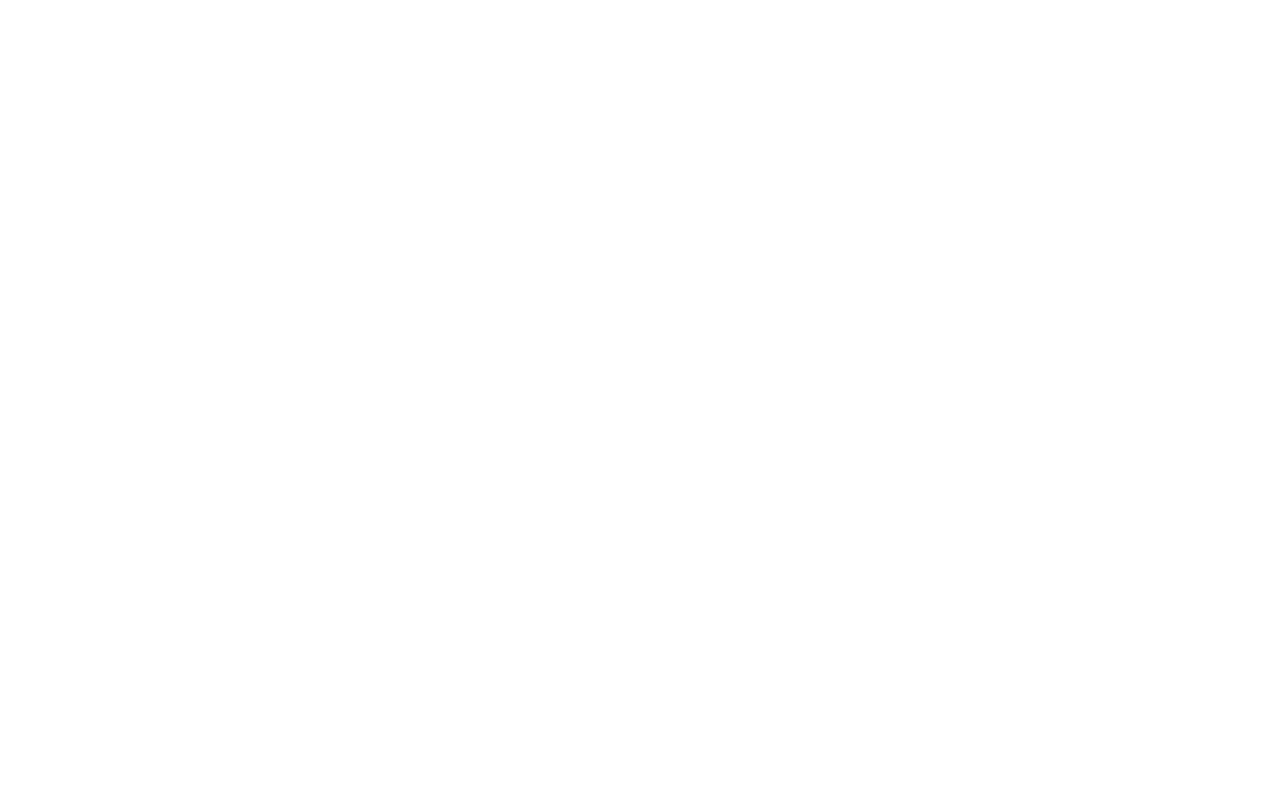
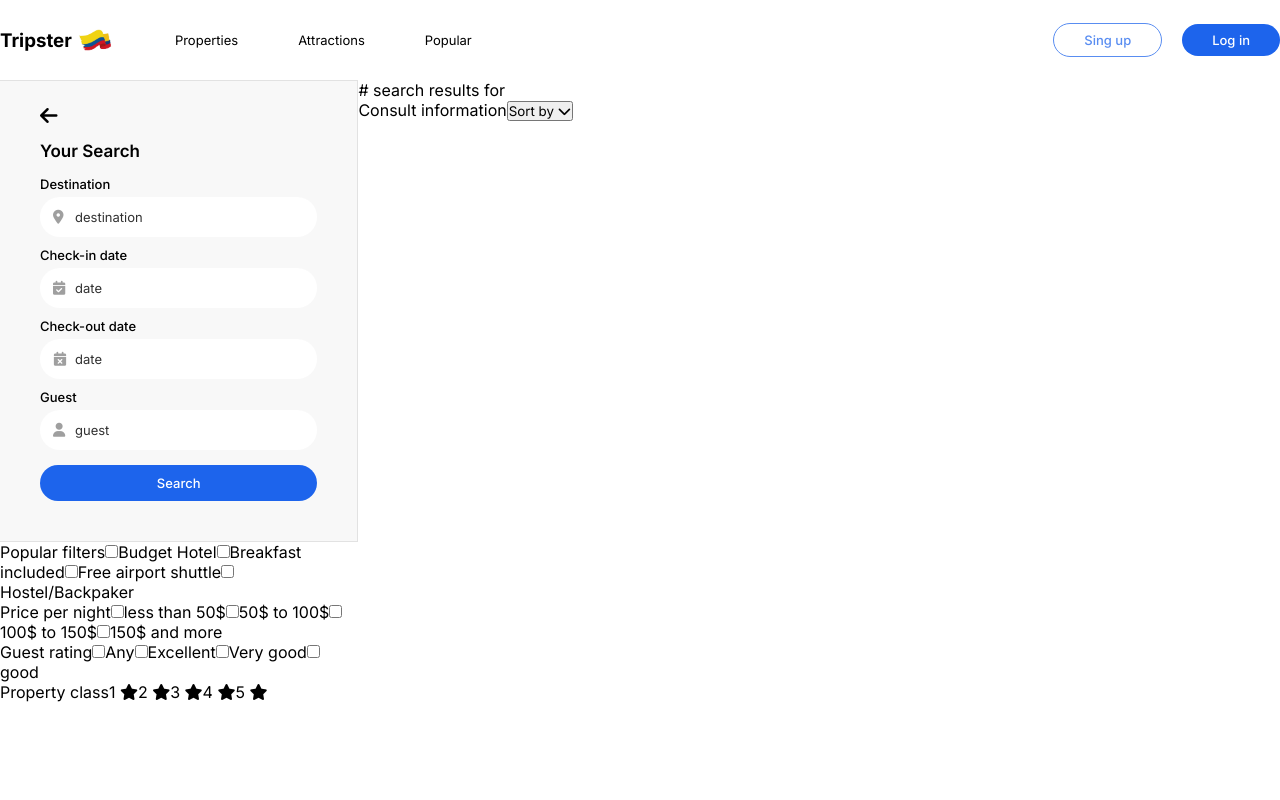
Before and after one commit to juandavid3196/hotelbookingapp, an Angular app: page /search in a window 1280 px wide. Before the commit this address led to /. Shown: the top 800 px of the page. Built offline with nearby package versions, Linux system fonts and the light colour scheme.

Commit message:
search module, search structure and form section style

```diff
--- a/src/app/app-routing.module.ts
+++ b/src/app/app-routing.module.ts
@@ -3,6 +3,7 @@
 
 const routes: Routes = [
   {path:'', loadChildren: ()=> import('./shared/modules/home-module/home-module.module').then(m=>m.HomeModuleModule)},
+  {path:'search', loadChildren: ()=> import('./shared/modules/search-module/search-module.module').then(m=>m.SearchModuleModule)},
 ];
 
 @NgModule({
--- /dev/null
+++ b/src/app/shared/modules/search-module/search/search.component.html
@@ -0,0 +1,86 @@
+<app-nav></app-nav>
+<div class="main-container">
+    <aside>
+        <section class="search-section">
+            <div class="form-section">
+                <i class="fa-solid fa-arrow-left"></i>
+                <span>Your Search</span>
+                <form action="">
+                    <div class="form-box">
+                        <label for="">Destination</label>
+                        <div class="input-box">
+                            <input type="text" placeholder="destination">
+                            <i class="fa-solid fa-location-dot"></i>
+                        </div>
+                    </div>
+                    <div class="form-box">
+                        <label for="">Check-in date</label>
+                        <div class="input-box">
+                            <input type="text" placeholder="date">
+                            <i class="fa-solid fa-calendar-check"></i>
+                        </div>
+                    </div>
+                    <div class="form-box">
+                        <label for="">Check-out date</label>
+                        <div class="input-box">
+                            <input type="text" placeholder="date">
+                            <i class="fa-solid fa-calendar-xmark"></i>
+                        </div>
+                    </div>
+                    <div class="form-box">
+                        <label for="">Guest</label>
+                        <div class="input-box">
+                            <input type="text" placeholder="guest">
+                            <i class="fa-solid fa-user"></i>
+                        </div>
+                    </div>
+                    <div class="btn-box">
+                        <button class="search-btn">Search</button>
+                    </div>
+                </form>
+            </div>
+        </section>
+        <section class="filters-section">
+            <div class="filter-box">
+                <span>Popular filters</span>
+                <span><input type="checkbox">Budget Hotel</span>
+                <span><input type="checkbox">Breakfast included</span>
+                <span><input type="checkbox">Free airport shuttle</span>
+                <span><input type="checkbox">Hostel/Backpaker</span>
+            </div>
+            <div class="filter-box">
+                <span>Price per night</span>
+                <span><input type="checkbox">less than 50$</span>
+                <span><input type="checkbox">50$ to 100$</span>
+                <span><input type="checkbox">100$ to 150$</span>
+                <span><input type="checkbox">150$ and more</span>
+            </div>
+            <div class="filter-box">
+                <span>Guest rating</span>
+                <span><input type="checkbox">Any</span>
+                <span><input type="checkbox">Excellent</span>
+                <span><input type="checkbox">Very good</span>
+                <span><input type="checkbox">good</span>
+            </div>
+            <div class="filter-box">
+                <span>Property class</span>
+                <span>1 <i class="fa-solid fa-star"></i></span>
+                <span>2 <i class="fa-solid fa-star"></i></span>
+                <span>3 <i class="fa-solid fa-star"></i></span>
+                <span>4 <i class="fa-solid fa-star"></i></span>
+                <span>5 <i class="fa-solid fa-star"></i></span>
+            </div>
+        </section>
+    </aside>
+    <main>
+        <span># search results for</span>
+        <div class="search-data">
+            <span>Consult information</span>
+            <button>Sort by <i class="fa-solid fa-chevron-down"></i></button>
+        </div>
+        <div class="hotels-section">
+           <!--Crear componente para la info del hotel -->
+        </div>
+    </main>
+</div>
+<app-footer></app-footer>
--- /dev/null
+++ b/src/app/shared/modules/search-module/search/search.component.scss
@@ -0,0 +1,108 @@
+.main-container {
+    display: flex;
+    height:100vh;
+
+    aside {
+        width: 28%;
+
+        .form-section {
+            background-color: #f8f8f8;
+            border: 1.5px solid #e2e2e2;
+            border-left-width: 0;
+            padding: 25px 40px 40px 40px;
+            display: flex;
+            flex-direction: column;
+            gap: 15px;
+
+            i {
+                font-size: 20px;
+                font-weight: bold;
+            }
+
+            span {
+                font-size: 17px;
+                font-weight: 600;
+            }
+
+            form {
+                display: flex;
+                flex-direction: column;
+                gap: 10px;
+
+                .form-box {
+                    display: flex;
+                    flex-direction: column;
+                    gap: 5px;
+
+                    label {
+                        font-size: 13px;
+                        font-weight: 500;
+                    }
+
+                    .input-box {
+                        height: 40px;
+                        width: 100%;
+                        position: relative;
+
+                        i {
+                            position: absolute;
+                            z-index: 10;
+                            top: 13px;
+                            left: 13px;
+                            font-size: 14px;
+                            color: #9f9f9f;
+                        }
+
+                        input {
+                            height: 100%;
+                            width: 100%;
+                            border-radius: 25px;
+                            border-style: none;
+                            padding-left: 35px;
+                            font-size: 13px;
+                            font-weight: 300;
+                        }
+
+                        input::placeholder {
+                            color:rgb(49, 49, 49);
+                            font-weight: 400;
+                        }
+
+                        input:focus {
+                            outline: none;
+							border: 1px solid #7fb0fd;
+							color: rgb(60, 60, 60);
+							font-weight: 500;
+                        }
+
+                        input:focus ~ i {
+							fill: #7fb0fd;
+							color: #7fb0fd;
+						}
+
+                    }
+
+                }
+
+                .btn-box {
+                    display: flex;
+                    align-items: center;
+                    justify-content: center;
+                    margin-top: 5px;
+
+                    button {
+                        border-style: none;
+                        padding: 10px 0;
+                        width: 100%;
+                        border-radius: 25px;
+                        color: white;
+                        background-color: #1d64ec;
+                        font-weight: 500;
+                        font-size: 13px;
+                        cursor: pointer;
+                    }
+                }
+            }
+        }
+    }
+}
```
Also changed, not shown: src/app/shared/modules/home-module/home-module.module.ts (+5 -2 lines), src/app/shared/modules/search-module/search-module-routing.module.ts (added, +13 -0 lines), src/app/shared/modules/search-module/search-module.module.ts (added, +20 -0 lines), src/app/shared/modules/search-module/search/search.component.ts (added, +10 -0 lines).
